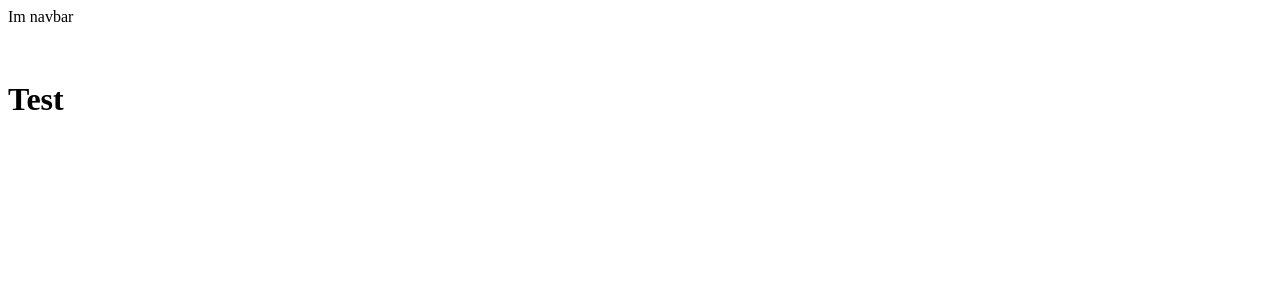
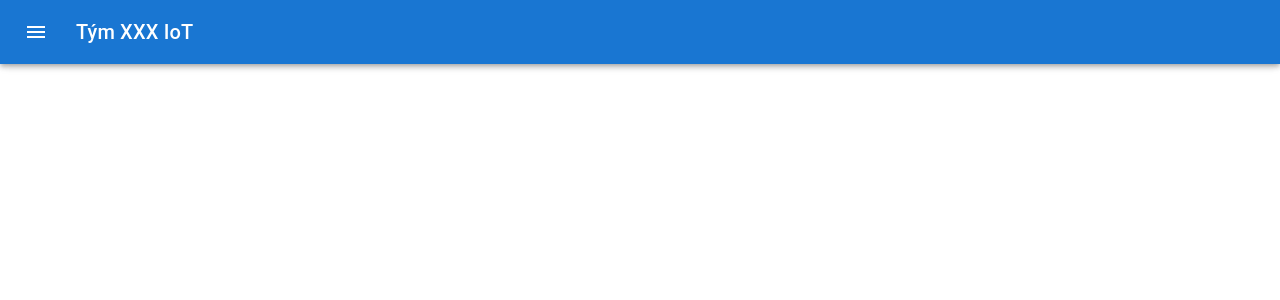
Before and after one commit to Unicorn-IOT/feAndBe, a Next.js app in the folder FE/: page / in a window 1280 px wide. Shown: the top 300 px of the page. Built offline with nearby package versions, Linux system fonts and the light colour scheme.

Commit message:
AppBar a Toolbar

```diff
--- /dev/null
+++ b/FE/src/components/AppBar.tsx
@@ -0,0 +1,11 @@
+import React from 'react';
+import { AppBar as MuiAppBar } from '@mui/material';
+import { Toolbar } from './Toolbar';
+
+export const AppBar = () => {
+	return (
+		<MuiAppBar>
+			<Toolbar />
+		</MuiAppBar>
+	);
+};
--- /dev/null
+++ b/FE/src/components/Toolbar.tsx
@@ -0,0 +1,16 @@
+import React from 'react';
+import { IconButton, Toolbar as MuiToolbar, Typography } from '@mui/material';
+import { Menu } from '@mui/icons-material';
+
+export const Toolbar = () => {
+	return (
+		<MuiToolbar>
+			<IconButton aria-label="menu" color="inherit" edge="start" size="large" sx={{ mr: 2 }}>
+				<Menu />
+			</IconButton>
+			<Typography component="div" sx={{ flexGrow: 1 }} variant="h6">
+				Tým XXX IoT
+			</Typography>
+		</MuiToolbar>
+	);
+};
--- a/FE/src/pages/_app.tsx
+++ b/FE/src/pages/_app.tsx
@@ -1,13 +1,17 @@
 import type { AppProps } from 'next/app';
+import { AppBar } from '../components/AppBar';
 import { Header } from '../components/Header';
 
 export default function App({ Component, pageProps }: AppProps) {
 	return (
 		<>
-			<Header />
+			<AppBar />
+			<Component {...pageProps} />
+
+			{/* <Header />
 			<br />
 			<Component {...pageProps} />
-			<br />
+			<br /> */}
 		</>
 	);
 }
```
Also changed, not shown: FE/src/components/Menu.tsx (added), 1 other file (tests, documents, lock files or other folders).
